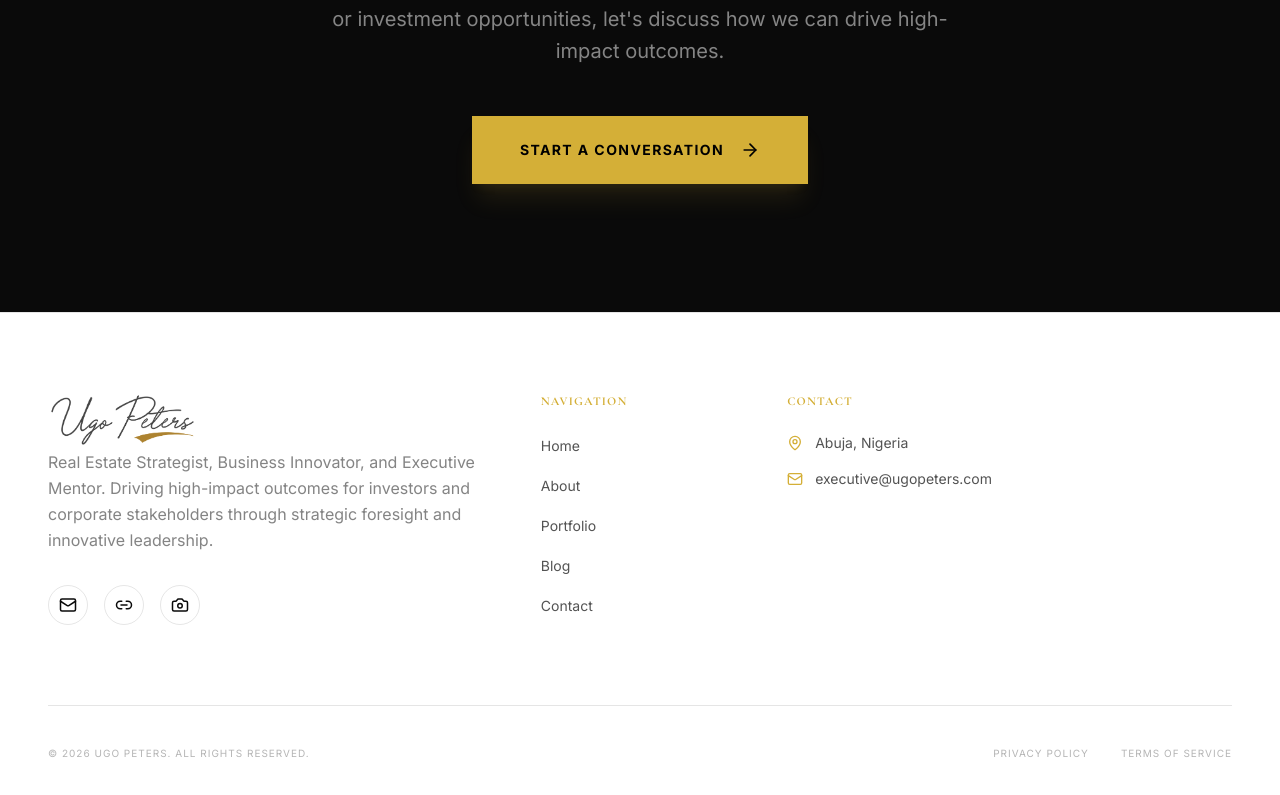
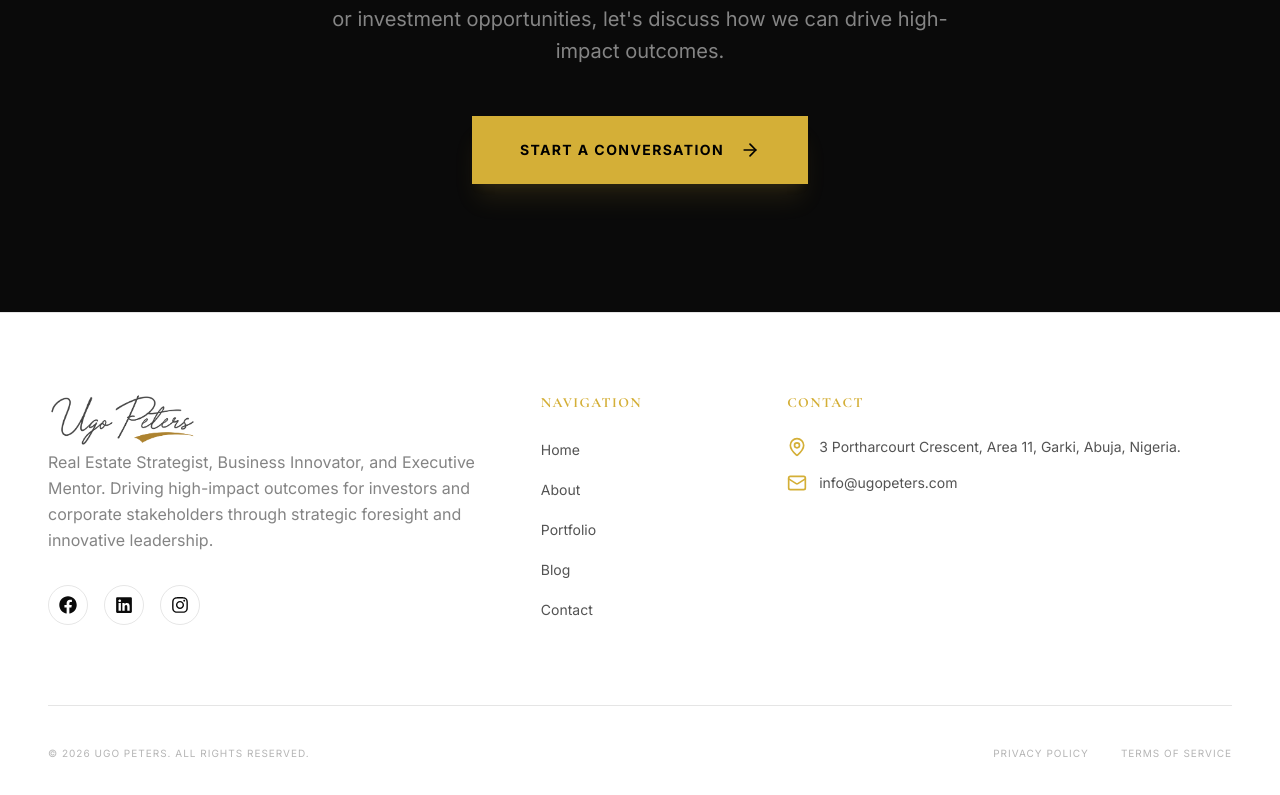
Before and after one commit to DevFranklinAndrew/ugopeters-frontend, a React (Vite) app: page / in a window 1280 px wide. Shown: the part 4749-5544 px from the top of the page. Built offline with nearby package versions, Linux system fonts and the light colour scheme.

Commit message:
Added social media information and updated about and contact section

```diff
--- a/package.json
+++ b/package.json
@@ -16,6 +16,7 @@
     "motion": "^12.38.0",
     "react": "^19.2.4",
     "react-dom": "^19.2.4",
+    "react-icons": "^5.6.0",
     "react-router": "^7.13.2",
     "tailwind-merge": "^3.5.0",
     "tailwindcss": "^4.2.2"
--- a/src/components/Footer.tsx
+++ b/src/components/Footer.tsx
@@ -1,8 +1,9 @@
-import { Camera, Link2, Mail, MapPin } from "lucide-react";
+import { Mail, MapPin } from "lucide-react";
+import { FaFacebook, FaInstagram, FaLinkedin } from "react-icons/fa";
 import { Link } from "react-router";
-import { useTheme } from "../context/ThemeContext";
 import Udark from "../assets/Dark Logo.png";
 import ULight from "../assets/Light Logo.png";
+import { useTheme } from "../context/ThemeContext";
 
 const Footer = () => {
   const { theme } = useTheme();
@@ -23,29 +24,32 @@ const Footer = () => {
             stakeholders through strategic foresight and innovative leadership.
           </p>
           <div className="flex gap-4">
-            <a
-              href="#"
+            <Link
+              to="https://web.facebook.com/ugopeters"
+              target="_blank"
               className="w-10 h-10 rounded-full border border-border flex items-center justify-center hover:border-gold hover:text-gold transition-all"
             >
-              <Mail size={18} />
-            </a>
-            <a
-              href="#"
+              <FaFacebook size={18} />
+            </Link>
+            <Link
+              to="https://www.linkedin.com/in/ugo-peters/"
+              target="_blank"
               className="w-10 h-10 rounded-full border border-border flex items-center justify-center hover:border-gold hover:text-gold transition-all"
             >
-              <Link2 size={18} />
-            </a>
-            <a
-              href="#"
+              <FaLinkedin size={18} />
+            </Link>
+            <Link
+              to="https://www.instagram.com/1b40_ng?igsh=MTgxN3lveWF4NDZpdg%3D%3D"
+              target="_blank"
               className="w-10 h-10 rounded-full border border-border flex items-center justify-center hover:border-gold hover:text-gold transition-all"
             >
-              <Camera size={18} />
-            </a>
+              <FaInstagram size={18} />
+            </Link>
           </div>
         </div>
 
         <div>
-          <h4 className="text-gold uppercase tracking-widest text-xs font-bold mb-6">
+          <h4 className="text-gold uppercase tracking-widest text-sm font-bold mb-6">
             Navigation
           </h4>
           <ul className="flex flex-col gap-4">
@@ -93,17 +97,19 @@ const Footer = () => {
         </div>
 
         <div className="col-span-2 max-small-mobile:col-span-1">
-          <h4 className="text-gold uppercase tracking-widest text-xs font-bold mb-6">
+          <h4 className="text-gold uppercase tracking-widest text-sm font-bold mb-6">
             Contact
           </h4>
           <ul className="flex flex-col gap-4">
-            <li className="flex items-center gap-3 text-foreground/70 text-sm">
-              <MapPin size={16} className="text-gold shrink-0" />
-              <span>Abuja, Nigeria</span>
+            <li className="flex items-start gap-3 text-foreground/70 text-sm">
+              <MapPin size={20} className="text-gold shrink-0" />
+              <span>
+                3 Portharcourt Crescent, Area 11, Garki, Abuja, Nigeria.
+              </span>
             </li>
             <li className="flex items-center gap-3 text-foreground/70 text-sm">
-              <Mail size={16} className="text-gold shrink-0" />
-              <span>executive@ugopeters.com</span>
+              <Mail size={20} className="text-gold shrink-0" />
+              <span>info@ugopeters.com</span>
             </li>
           </ul>
         </div>
--- a/src/pages/Contact.tsx
+++ b/src/pages/Contact.tsx
@@ -10,6 +10,7 @@ import {
 } from "lucide-react";
 import { AnimatePresence, motion } from "motion/react";
 import { useState } from "react";
+import { FaFacebook, FaInstagram, FaLinkedin } from "react-icons/fa";
 const Contact = () => {
   const [isSubmitted, setIsSubmitted] = useState<boolean>(false);
   return (
@@ -51,7 +52,7 @@ const Contact = () => {
               >
                 <div className="space-y-16 max-mobile:space-y-10">
                   <div>
-                    <h3 className="text-gold uppercase tracking-widest text-xs font-bold mb-8">
+                    <h3 className="text-gold uppercase tracking-widest font-bold mb-8">
                       Contact Details
                     </h3>
                     <div className="space-y-8">
@@ -60,18 +61,18 @@ const Contact = () => {
                           <Mail size={20} />
                         </div>
                         <div>
-                          <p className="text-[10px] uppercase tracking-widest font-bold text-foreground/40 mb-1">
+                          <p className="text-xs uppercase tracking-widest font-bold text-foreground/40 mb-1">
                             Executive Correspondence
                           </p>
                           <a
-                            href="mailto:executive@ugopeters.com"
+                            href="mailto:info@ugopeters.com"
                             className="text-2xl font-serif hover:text-gold transition-colors"
                           >
-                            executive@ugopeters.com
+                            info@ugopeters.com
                           </a>
                         </div>
                       </div>
-                      <div className="flex items-start gap-6 group">
+                      {/* <div className="flex items-start gap-6 group">
                         <div className="w-12 h-12 border border-gold/20 flex items-center justify-center text-gold group-hover:bg-gold group-hover:text-black transition-all shrink-0">
                           <Phone size={20} />
                         </div>
@@ -83,36 +84,49 @@ const Contact = () => {
                             +44 (0) 20 7946 0123
                           </p>
                         </div>
-                      </div>
+                      </div> */}
                       <div className="flex items-start gap-6 group">
                         <div className="w-12 h-12 border border-gold/20 flex items-center justify-center text-gold group-hover:bg-gold group-hover:text-black transition-all shrink-0">
                           <MapPin size={20} />
                         </div>
                         <div>
-                          <p className="text-[10px] uppercase tracking-widest font-bold text-foreground/40 mb-1">
+                          <p className="text-xs uppercase tracking-widest font-bold text-foreground/40 mb-1">
                             Primary Office
                           </p>
                           <p className="text-xl md:text-2xl font-serif">
-                            Garki, Abuja, Nigeria
+                            3 Portharcourt Crescent, Area 11, Garki, Abuja.
                           </p>
                         </div>
                       </div>
                     </div>
                   </div>
                   <div>
-                    <h3 className="text-gold uppercase tracking-widest text-xs font-bold mb-8">
+                    <h3 className="text-gold uppercase tracking-widest font-bold mb-8">
                       Professional Network
                     </h3>
                     <div className="flex gap-4">
                       {[
-                        { icon: Link2, label: "Linkedin", href: "#" },
-                        { icon: Camera, label: "Instagram", href: "#" },
-                        { icon: Globe, label: "HXafrica", href: "#" },
+                        {
+                          icon: FaFacebook,
+                          label: "Facebook",
+                          href: "https://web.facebook.com/ugopeters",
+                        },
+                        {
+                          icon: FaLinkedin,
+                          label: "Linkedin",
+                          href: "https://www.linkedin.com/in/ugo-peters/",
+                        },
+                        {
+                          icon: FaInstagram,
+                          label: "Instagram",
+                          href: "https://www.instagram.com/1b40_ng?igsh=MTgxN3lveWF4NDZpdg%3D%3D",
+                        },
                       ].map((social) => (
                         <a
                           href={social.href}
                           key={social.label}
                           aria-label={social.label}
+                          target="_blank"
                           className="w-14 h-14 border border-border flex items-center justify-center hover:border-gold hover:text-gold transition-all"
                         >
                           <social.icon size={24} />
@@ -288,7 +302,9 @@ const Contact = () => {
               size={48}
               className="text-gold mx-auto mb-4 animate-bounce"
             />
-            <p className="text-gold font-serif text-2xl">Abuja, Nigeria</p>
+            <p className="text-gold font-serif text-2xl">
+              Garki, Abuja, Nigeria
+            </p>
           </div>
         </div>
         <div className="absolute inset-0 border-y border-border pointer-events-none" />
--- a/src/pages/Home.tsx
+++ b/src/pages/Home.tsx
@@ -142,7 +142,7 @@ const Home = () => {
                 <img
                   src={image}
                   alt="Ugo Peters"
-                  className="w-full h-full object-cover grayscale hover:grayscale-0 transition-all duration-1000"
+                  className="w-full h-full object-cover grayscale hover:grayscale-0 max-medium-tablet:grayscale-0 transition-all duration-1000"
                   referrerPolicy="no-referrer"
                 />
               </div>
```
Also changed, not shown: src/pages/About.tsx (+34 -1 lines), 1 other file (tests, documents, lock files or other folders).
